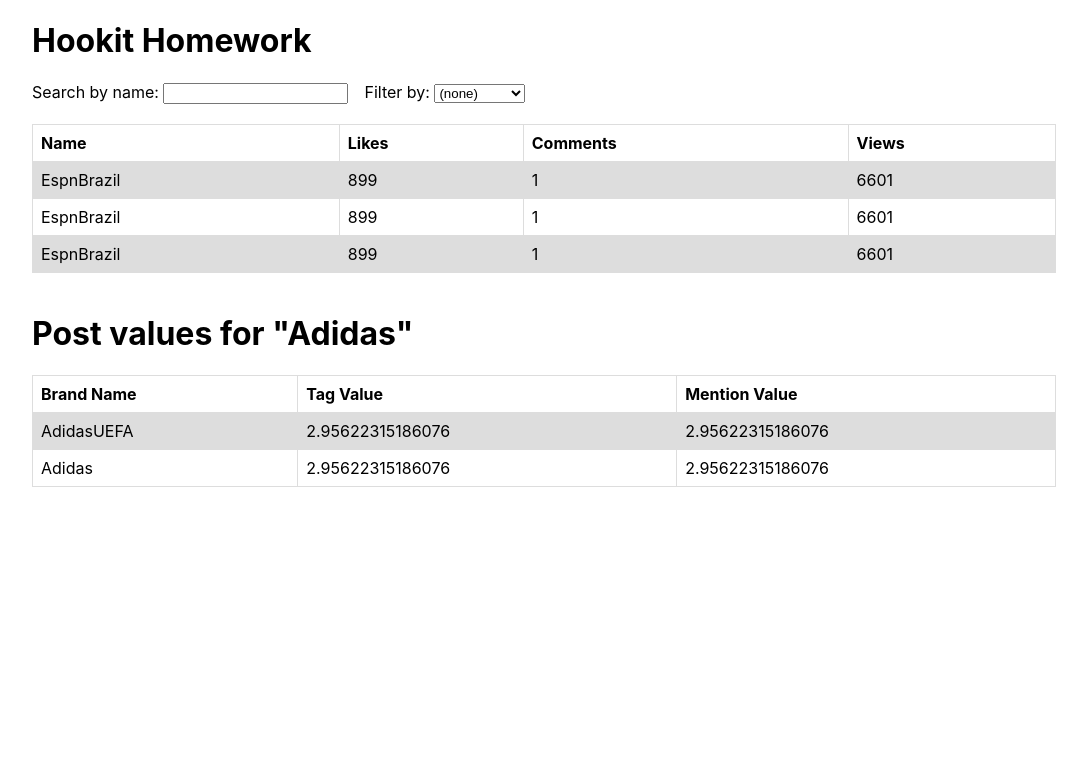
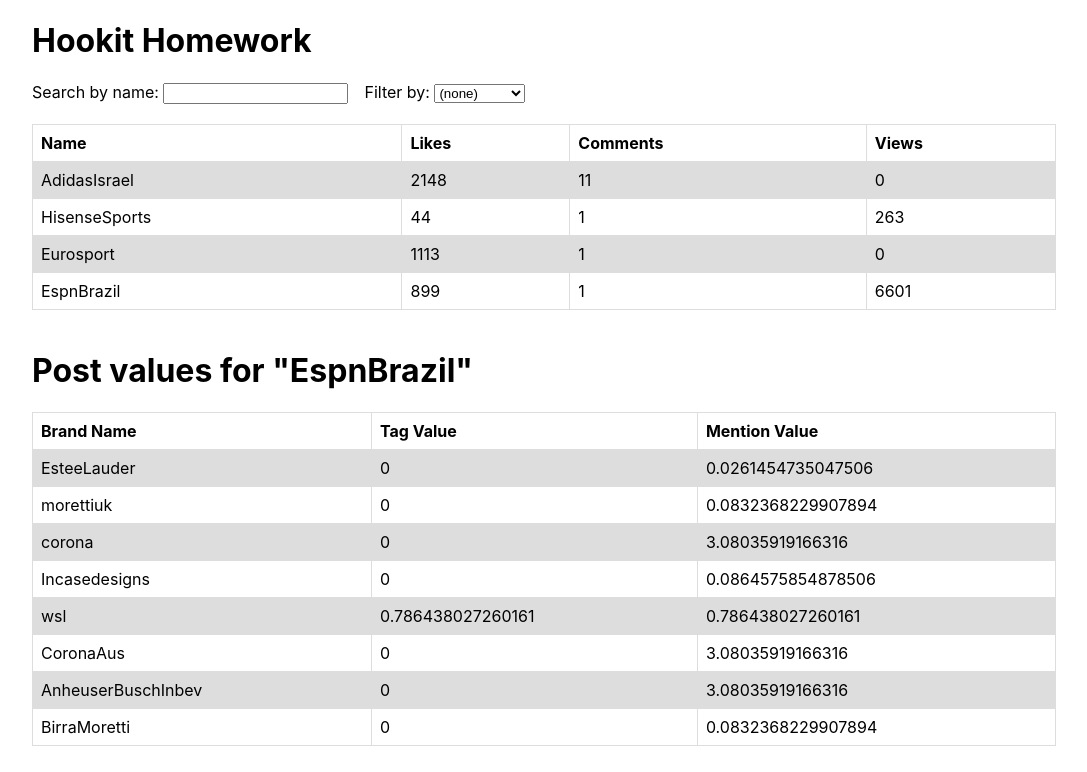
Before and after one commit to CarlsJr4/hookit-homework, a React (Create React App) app: page / in a window 1280 px wide. Shown: the top 772 px of the page, without its empty margins (96-1183 px from the left). Built offline with nearby package versions, Linux system fonts and the light colour scheme.

Commit message:
Mapped fake data values to components as props

```diff
--- a/package.json
+++ b/package.json
@@ -8,6 +8,7 @@
     "@testing-library/user-event": "^7.1.2",
     "react": "^16.13.1",
     "react-dom": "^16.13.1",
+    "react-router-dom": "^5.2.0",
     "react-scripts": "3.4.1"
   },
   "scripts": {
--- a/src/App.js
+++ b/src/App.js
@@ -25,6 +25,64 @@
     Comments: 1,
     Views: 0,
   },
+  {
+    Displayname: 'EspnBrazil',
+    Likes: 899,
+    SocialPost_ID: 1308574259,
+    Comments: 1,
+    Views: 6601,
+  },
+];
+
+const fakePostValues = [
+  {
+    BrandName: 'EsteeLauder',
+    TagValue: 0,
+    SocialPost_ID: 1308574259,
+    MentionValue: 0.0261454735047506,
+  },
+  {
+    BrandName: 'morettiuk',
+    TagValue: 0,
+    SocialPost_ID: 1308574259,
+    MentionValue: 0.0832368229907894,
+  },
+  {
+    BrandName: 'corona',
+    TagValue: 0,
+    SocialPost_ID: 1308574259,
+    MentionValue: 3.08035919166316,
+  },
+  {
+    BrandName: 'Incasedesigns',
+    TagValue: 0,
+    SocialPost_ID: 1308574259,
+    MentionValue: 0.0864575854878506,
+  },
+  {
+    BrandName: 'wsl',
+    TagValue: 0.786438027260161,
+    SocialPost_ID: 1308574259,
+    MentionValue: 0.786438027260161,
+  },
+  {
+    BrandName: 'CoronaAus',
+    TagValue: 0,
+    SocialPost_ID: 1308574259,
+    MentionValue: 3.08035919166316,
+  },
+  {
+    BrandName: 'AnheuserBuschInbev',
+    TagValue: 0,
+    SocialPost_ID: 1308574259,
+    MentionValue: 3.08035919166316,
+  },
+  {
+    BrandName: 'BirraMoretti',
+    TagValue: 0,
+    SocialPost_ID: 1308574259,
+    MentionValue: 0.0832368229907894,
+  },
 ];
 
 function App() {
@@ -35,7 +93,7 @@
       <br />
       <PostsTable data={fakeData} />
       <br />
-      <PostsValueTable />
+      <PostsValueTable data={fakePostValues} />
     </div>
   );
 }
--- a/src/components/PostsTable.js
+++ b/src/components/PostsTable.js
@@ -1,6 +1,17 @@
 import React from 'react';
 
 export default function Table({ data }) {
+  const rows = data.map(item => {
+    return (
+      <tr>
+        <td>{item.Displayname}</td>
+        <td>{item.Likes}</td>
+        <td>{item.Comments}</td>
+        <td>{item.Views}</td>
+      </tr>
+    );
+  });
+
   return (
     <div>
       <table>
@@ -10,24 +21,7 @@
           <th>Comments</th>
           <th>Views</th>
         </tr>
-        <tr>
-          <td>EspnBrazil</td>
-          <td>899</td>
-          <td>1</td>
-          <td>6601</td>
-        </tr>
-        <tr>
-          <td>EspnBrazil</td>
-          <td>899</td>
-          <td>1</td>
-          <td>6601</td>
-        </tr>
-        <tr>
-          <td>EspnBrazil</td>
-          <td>899</td>
-          <td>1</td>
-          <td>6601</td>
-        </tr>
+        {rows}
       </table>
     </div>
   );
--- a/src/components/PostsValuesTable.js
+++ b/src/components/PostsValuesTable.js
@@ -1,25 +1,26 @@
 import React from 'react';
 
 export default function PostsValuesTable({ data }) {
+  const rows = data.map(item => {
+    return (
+      <tr>
+        <td>{item.BrandName}</td>
+        <td>{item.TagValue}</td>
+        <td>{item.MentionValue}</td>
+      </tr>
+    );
+  });
+
   return (
     <div>
-      <h1>Post values for "Adidas"</h1>
+      <h1>Post values for "EspnBrazil"</h1>
       <table>
         <tr>
           <th>Brand Name</th>
           <th>Tag Value</th>
           <th>Mention Value</th>
         </tr>
-        <tr>
-          <td>AdidasUEFA</td>
-          <td>2.95622315186076</td>
-          <td>2.95622315186076</td>
-        </tr>
-        <tr>
-          <td>Adidas</td>
-          <td>2.95622315186076</td>
-          <td>2.95622315186076</td>
-        </tr>
+        {rows}
       </table>
     </div>
   );
```
Also changed, not shown: 1 other file (tests, documents, lock files or other folders).
